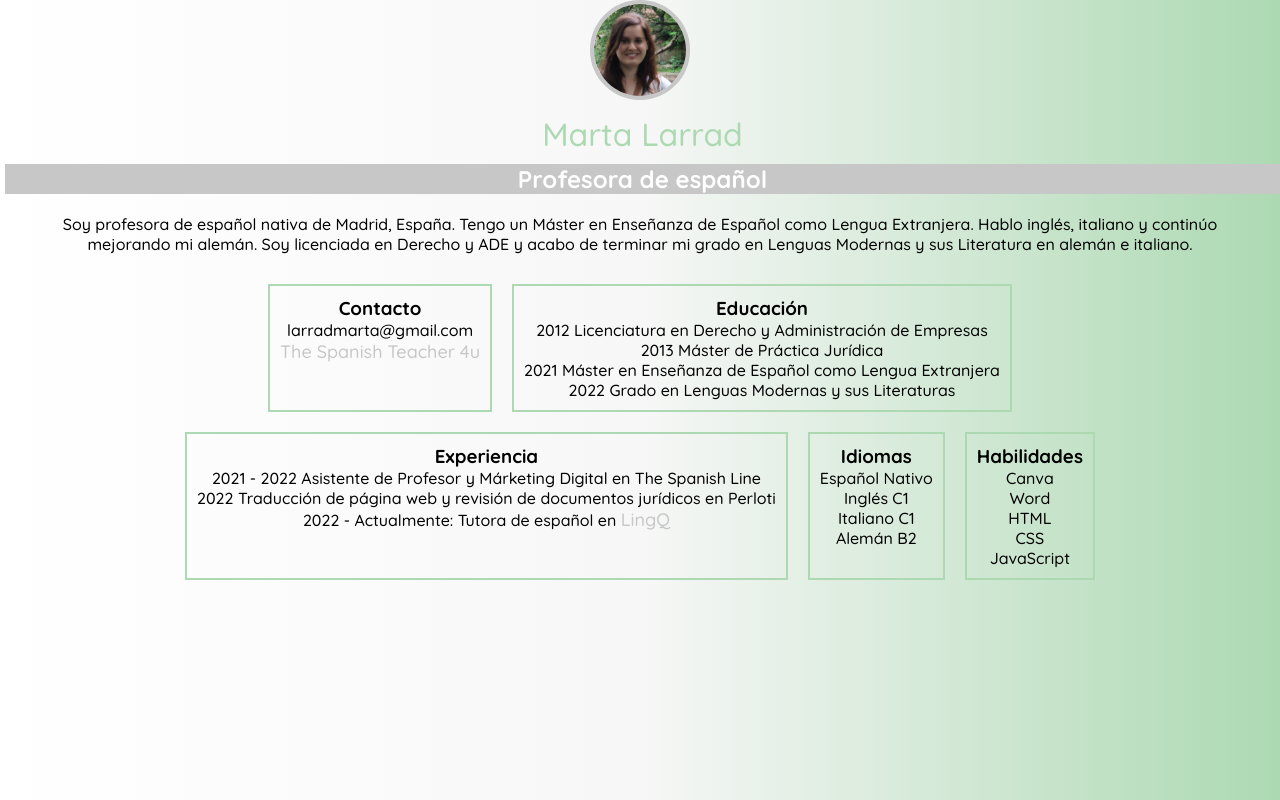
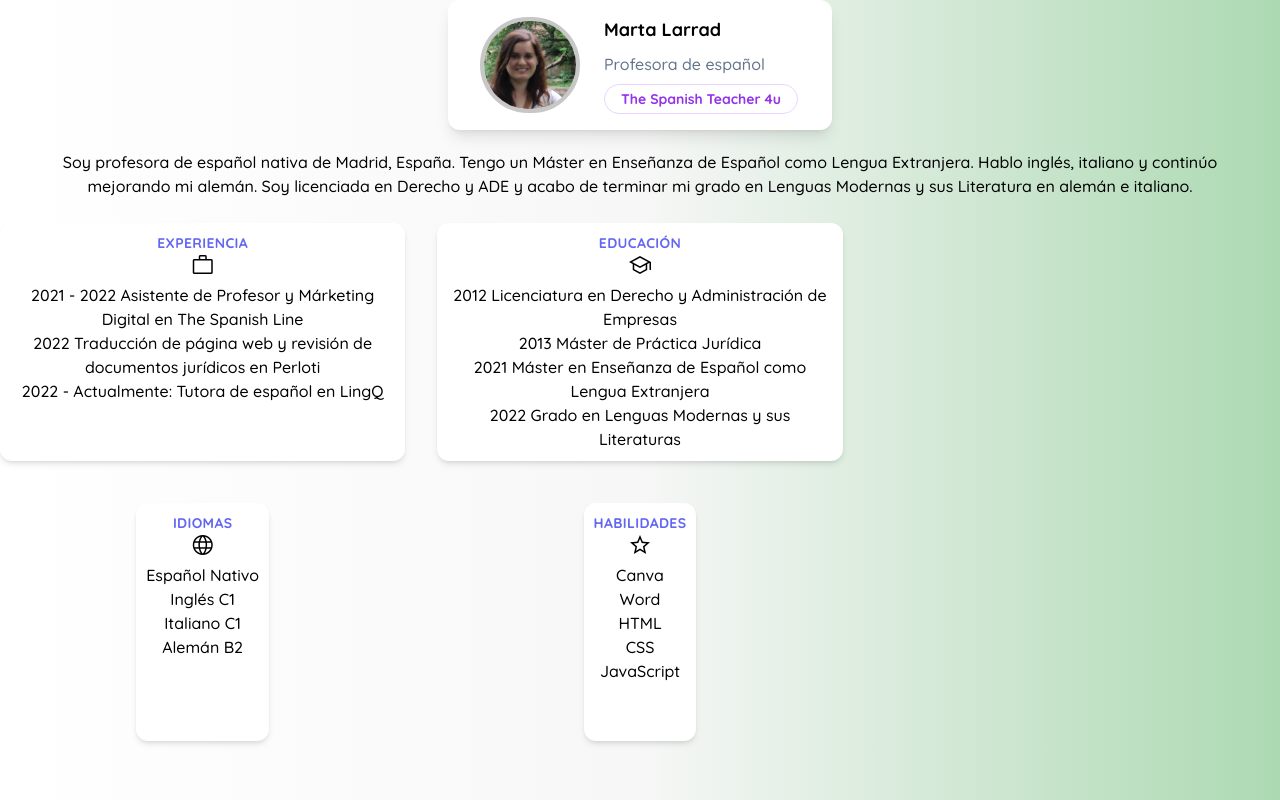
Before and after one commit to martaclj/myCv, a website: page index.html in a window 1280 px wide. Drawn offline with nearby package versions, Linux system fonts and the light colour scheme.

Commit message:
tailwind done

```diff
--- a/index.html
+++ b/index.html
@@ -5,56 +5,79 @@
   <meta http-equiv="X-UA-Compatible" content="IE=edge">
   <meta name="viewport" content="width=device-width, initial-scale=1.0">
   <title>Document</title>
-  <link rel="stylesheet" href="style.css">
   <link rel="preconnect" href="https://fonts.googleapis.com">
   <link rel="preconnect" href="https://fonts.gstatic.com" crossorigin>
   <link href="https://fonts.googleapis.com/css2?family=Public+Sans:wght@300;400&family=Quicksand:wght@300;500;700&display=swap" rel="stylesheet">
+  <link rel="stylesheet" href="https://fonts.googleapis.com/css2?family=Material+Symbols+Outlined:opsz,wght,FILL,GRAD@20..48,100..700,0..1,-50..200" />
+  <link rel="stylesheet" href="dist/output.css">
 </head>
 <body>
-  <div class="header">
-    <img src="marta.jpg" alt="resume picture">
-  <h1 class="item name">Marta Larrad</h1>
-  <h2 class="item title">Profesora de español</h2>
-  <p class="item description"> Soy profesora de español nativa de Madrid, España. Tengo un Máster en Enseñanza de Español como Lengua Extranjera. Hablo inglés, italiano y continúo mejorando mi alemán.  Soy licenciada en Derecho y ADE y acabo de terminar mi grado en Lenguas Modernas y sus Literatura en alemán e italiano.</p>
+  <div "mt-5 borer mx-5 p-10">
+  <div class="py-8 px-8 max-w-sm mx-auto bg-white rounded-xl shadow-lg space-y-2 sm:py-4 sm:flex sm:items-center sm:space-y-0 sm:space-x-6">
+    <img class="block mx-auto h-24 rounded-full sm:mx-0 sm:shrink-0" src="marta.jpg" alt="resume picture">
+  <div class="text-center space-y-2 sm:text-left">
+  <h1 class="text-lg text-black font-semibold">Marta Larrad</h1>
+  <h2 class="text-slate-500 font-medium">Profesora de español</h2>
+  <ul>
+    <button class="px-4 py-1 text-sm text-purple-600 font-semibold rounded-full border border-purple-200 hover:text-white hover:bg-purple-600 hover:border-transparent focus:outline-none focus:ring-2 focus:ring-purple-600 focus:ring-offset-2 hover:bg-sky-700 ..."><a href="https://youtube.com/@thespanishteacher4u/">The Spanish Teacher 4u</a></button>
+  </ul>
   </div>
-  <div class="sections-container">
+  </div>
   <section class="section-item">
-    <h3>Contacto</h3>
-    <ul>
-      <li>larradmarta@gmail.com</li>
-      <li><a href="https://youtube.com/@thespanishteacher4u/">The Spanish Teacher 4u</a></li>
-    </ul>
+    <p class=""> Soy profesora de español nativa de Madrid, España. Tengo un Máster en Enseñanza de Español como Lengua Extranjera. Hablo inglés, italiano y continúo mejorando mi alemán.  Soy licenciada en Derecho y ADE y acabo de terminar mi grado en Lenguas Modernas y sus Literatura en alemán e italiano.</p>
    </section>
-   <section class="section-item">
-    <h3>Educación</h3>
+  <div class="grid grid-flow-col grid-rows-2 grid-cols-3 gap-8">
+
+   <section class="col-start-2 max-w-md mx-auto bg-white rounded-xl shadow-md overflow-hidden md:max-w-2xl">
+    <h3 class="uppercase tracking-wide text-sm text-indigo-500 font-semibold">Educación</h3>
+    <span class="material-symbols-outlined">
+      school
+      </span>
+      <div class="md:shrink-0">
     <ul>
     <li>2012 Licenciatura en Derecho y Administración de Empresas</li>
     <li>2013 Máster de Práctica Jurídica</li>
     <li>2021 Máster en Enseñanza de Español como Lengua Extranjera</li>
     <li>2022 Grado en Lenguas Modernas y sus Literaturas</li>
     </ul>
+    </div>
   </section>
-  <section class="section-item">
+  <section class="max-w-md mx-auto bg-white rounded-xl shadow-md overflow-hidden md:max-w-2xl">
     <ul>
-    <h3>Experiencia</h3>
+    <h3 class="uppercase tracking-wide text-sm text-indigo-500 font-semibold">Experiencia</h3>
+    <span class="material-symbols-outlined">
+      work
+      </span>
+      <div class="md:shrink-0">
     <li>2021 - 2022 Asistente de Profesor y Márketing Digital en The Spanish Line</li>
     <li>2022 Traducción de página web y revisión de documentos jurídicos en Perloti</li>
     <li>2022 - Actualmente: Tutora de español en
       <a href="https://www.lingq.com/en/learn/es/web/profile/martaclj/tutor">LingQ</a>
     </li>
+      </div>
     </ul>
   </section>
-  <section class="section-item">
-    <h3>Idiomas</h3>
+  <section class="max-w-md mx-auto bg-white rounded-xl shadow-md overflow-hidden md:max-w-2xlm">
+    <h3 class="uppercase tracking-wide text-sm text-indigo-500 font-semibold">Idiomas</h3>
+    <span class="material-symbols-outlined">
+      language
+      </span>
+      <div class="md:shrink-0">
+    <div class="md:shrink-0">
     <ul>
     <li>Español Nativo</li>
     <li>Inglés C1</li>
     <li>Italiano C1</li>
     <li>Alemán B2</li>
     </ul>
+    </div>
+  </div>
   </section>
-  <section class="section-item">
-    <h3>Habilidades</h3>
+  <section class="max-w-md mx-auto bg-white rounded-xl shadow-md overflow-hidden md:max-w-2xl">
+    <h3 class="uppercase tracking-wide text-sm text-indigo-500 font-semibold">Habilidades</h3>
+  <span class="material-symbols-outlined">
+    star
+    </span>
     <ul>
     <li>Canva</li>
     <li>Word</li>
@@ -64,6 +87,7 @@
     </ul>
   </section>
   </div>
+  </div>
   <script src="script.js"></script>
 </body>
 </html>
--- /dev/null
+++ b/package.json
@@ -0,0 +1,5 @@
+{
+  "devDependencies": {
+    "tailwindcss": "^3.2.4"
+  }
+}
--- a/style.css
+++ b/style.css
@@ -1,3 +1,7 @@
+@tailwind base;
+@tailwind components;
+@tailwind utilities;
+
 :root {
   --white: #FFFFFF;
   --black: #000000;
@@ -30,17 +34,18 @@ img {
   font-weight: var(--lg);
   margin: 10px 0 0 5px;
 }
-.title {
+/* .title {
   margin: 10px 0 0 5px;
   color: var(--white);
   background-color: var(--very--light-pink);
-}
+} */
 .description {
   margin: 10px;
   padding: 10px;
 }
 section {
-  border: 2px solid var(--hospital-green);
+  margin: 20px;
+  padding: 10px;
   margin: 5px;
 }
 h3 {
@@ -61,8 +66,15 @@ ul {
   margin: 0;
   padding: 0;
 }
-a {
+/* a {
   color: var(--very--light-pink);
   font-size: var(--lg);
   text-decoration: none;
+} */
+.material-symbols-outlined {
+  font-variation-settings:
+  'FILL' 0,
+  'wght' 400,
+  'GRAD' 0,
+  'opsz' 48
 }
--- /dev/null
+++ b/tailwind.config.js
@@ -0,0 +1,8 @@
+/** @type {import('tailwindcss').Config} */
+module.exports = {
+  content: ["./index.html"],
+  theme: {
+    extend: {},
+  },
+  plugins: [],
+}
```
Also changed, not shown: dist/output.css (added), 1 other file.
